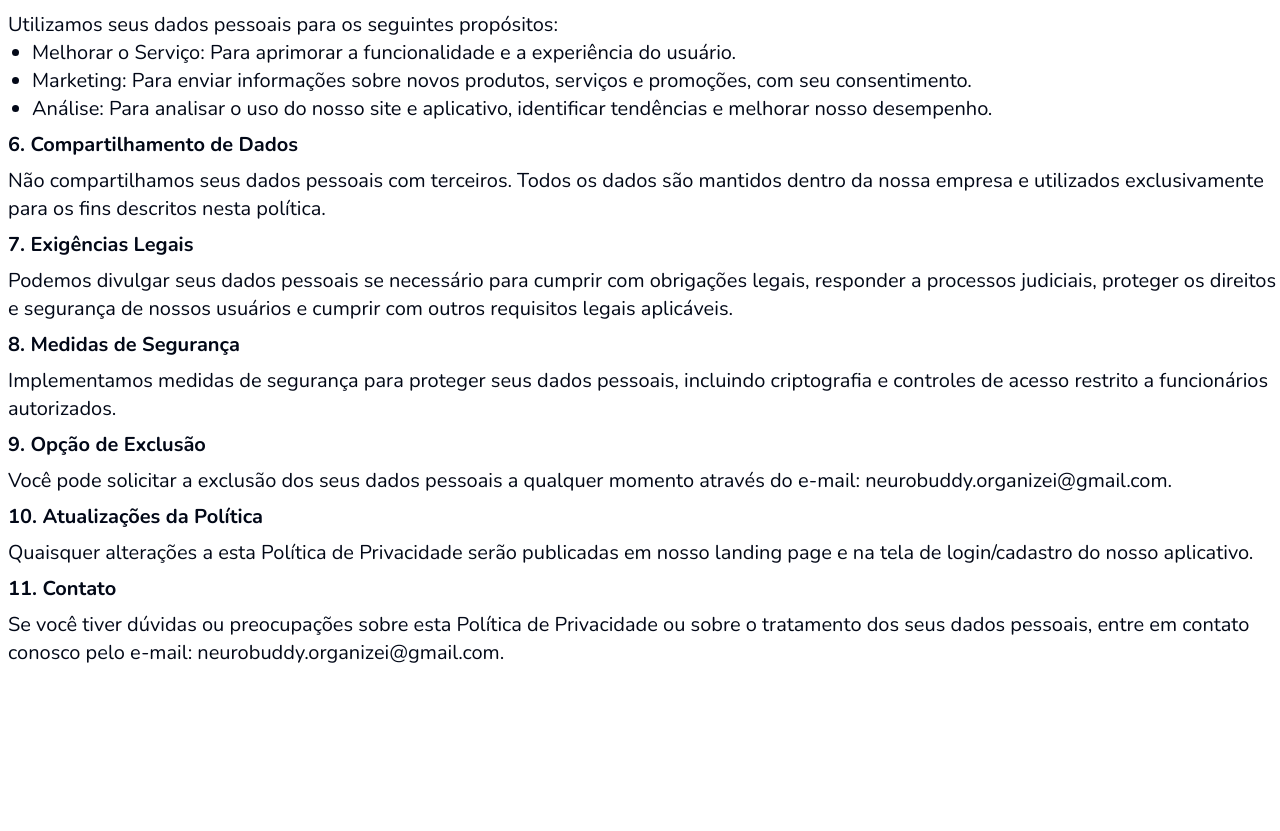
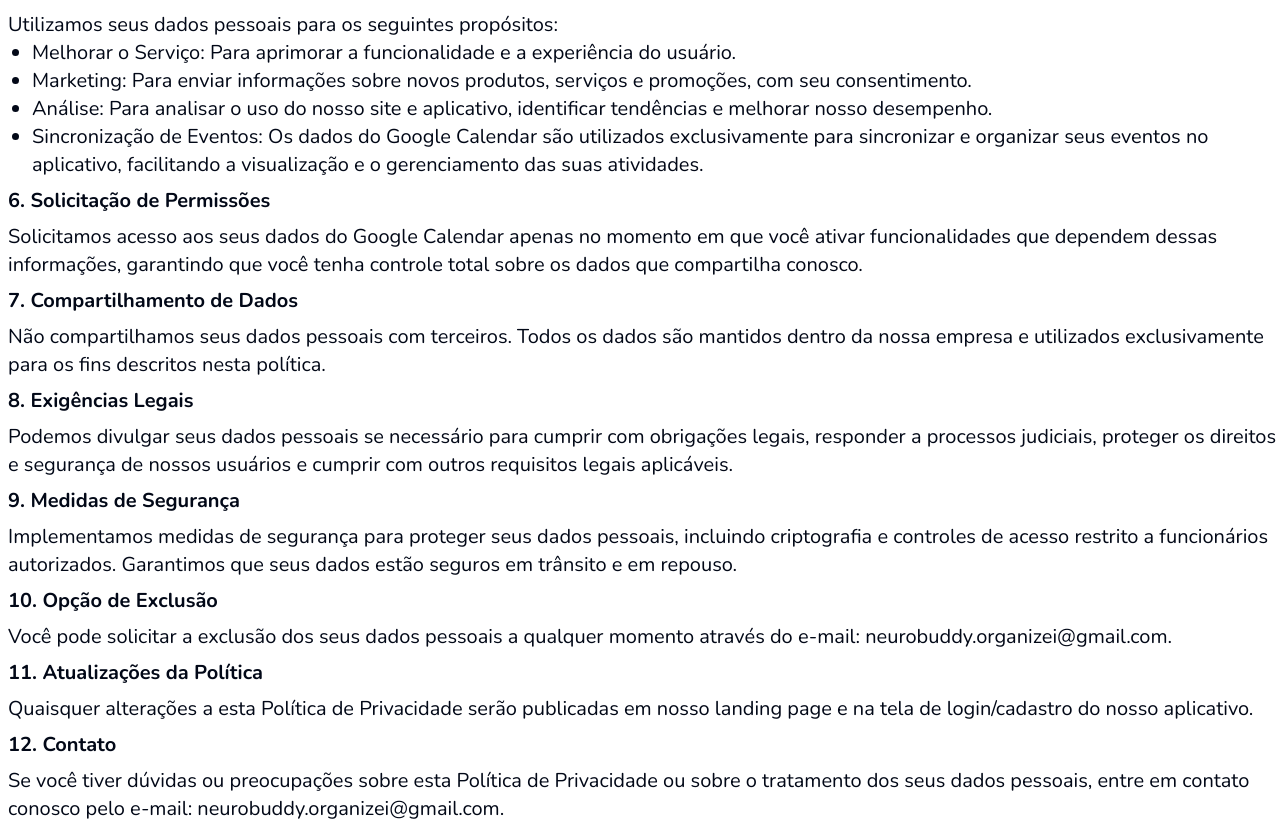
Before and after one commit to OrganizeiApp/OrganizeiApp_deploy, a Next.js app: page /privacy-policy in a window 1280 px wide. Shown: the part 809-1640 px from the top of the page. Before the commit the page ends 1484 px from the top, so only its background shows below. Built offline with nearby package versions, Linux system fonts and the light colour scheme; no server answers.

Commit message:
Politica

```diff
--- a/app/privacy-policy/page.tsx
+++ b/app/privacy-policy/page.tsx
@@ -5,14 +5,14 @@ const PoliticaPrivacidade = () => {
             <div className="pt-4"/>
             <h2 className="text-xl font-bold">Data de Vigência: 04 de setembro de 2024</h2>
             <div className="pt-2"/>
-            {/*ITEM 1*/}
+            {/* ITEM 1 */}
             <h3 className="text-xl font-bold">1. Introdução</h3>
             <div className="pt-2"/>
             <p className="text-xl">
                 Bem-vindo à Organizei! A presente Política de Privacidade tem como objetivo esclarecer como coletamos, utilizamos, armazenamos e protegemos os dados pessoais dos nossos usuários, em conformidade com a Lei Geral de Proteção de Dados (LGPD) - Lei nº 13.709/2018.
             </p>
             <div className="pt-2"/>
-            {/*ITEM 2*/}
+            {/* ITEM 2 */}
             <h3 className="text-xl font-bold">2. Nome da Empresa</h3>
             <div className="pt-2"/>
             <p className="text-xl">
@@ -20,14 +20,14 @@ const PoliticaPrivacidade = () => {
                 Endereço: No momento, estamos em processo de aceleração pela Universidade PUC-Campinas e não possuímos um endereço físico fixo.
             </p>
             <div className="pt-2"/>
-            {/*ITEM 3*/}
+            {/* ITEM 3 */}
             <h3 className="text-xl font-bold">3. Propósito da Política</h3>
             <div className="pt-2"/>
             <p className="text-xl">
-                Esta Política de Privacidade visa informar nossos usuários sobre a coleta, uso e proteção dos seus dados pessoais, bem como garantir a transparência e conformidade com a LGPD.
+                Esta Política de Privacidade visa informar nossos usuários sobre a coleta, uso e proteção dos seus dados pessoais, bem como garantir a transparência e conformidade com a LGPD e a Google API Services User Data Policy.
             </p>
             <div className="pt-2"/>
-            {/*ITEM 4*/}
+            {/* ITEM 4 */}
             <h3 className="text-xl font-bold">4. Dados Pessoais Coletados</h3>
             <div className="pt-2"/>
             <p className="text-xl">
@@ -53,7 +53,7 @@ const PoliticaPrivacidade = () => {
                 </ul>
             </p>
             <div className="pt-2"/>
-            {/*ITEM 5*/}
+            {/* ITEM 5 */}
             <h3 className="text-xl font-bold">5. Propósitos de Uso</h3>
             <div className="pt-2"/>
             <p className="text-xl">
@@ -62,46 +62,54 @@ const PoliticaPrivacidade = () => {
                     <li>Melhorar o Serviço: Para aprimorar a funcionalidade e a experiência do usuário.</li>
                     <li>Marketing: Para enviar informações sobre novos produtos, serviços e promoções, com seu consentimento.</li>
                     <li>Análise: Para analisar o uso do nosso site e aplicativo, identificar tendências e melhorar nosso desempenho.</li>
+                    <li>Sincronização de Eventos: Os dados do Google Calendar são utilizados exclusivamente para sincronizar e organizar seus eventos no aplicativo, facilitando a visualização e o gerenciamento das suas atividades.</li>
                 </ul>
             </p>
             <div className="pt-2"/>
-            {/*ITEM 6*/}
-            <h3 className="text-xl font-bold">6. Compartilhamento de Dados</h3>
+            {/* ITEM 6 */}
+            <h3 className="text-xl font-bold">6. Solicitação de Permissões</h3>
+            <div className="pt-2"/>
+            <p className="text-xl">
+                Solicitamos acesso aos seus dados do Google Calendar apenas no momento em que você ativar funcionalidades que dependem dessas informações, garantindo que você tenha controle total sobre os dados que compartilha conosco.
+            </p>
+            <div className="pt-2"/>
+            {/* ITEM 7 */}
+            <h3 className="text-xl font-bold">7. Compartilhamento de Dados</h3>
             <div className="pt-2"/>
             <p className="text-xl">
                 Não compartilhamos seus dados pessoais com terceiros. Todos os dados são mantidos dentro da nossa empresa e utilizados exclusivamente para os fins descritos nesta política.
             </p>
             <div className="pt-2"/>
-            {/*ITEM 7*/}
-            <h3 className="text-xl font-bold">7. Exigências Legais</h3>
+            {/* ITEM 8 */}
+            <h3 className="text-xl font-bold">8. Exigências Legais</h3>
             <div className="pt-2"/>
             <p className="text-xl">
                 Podemos divulgar seus dados pessoais se necessário para cumprir com obrigações legais, responder a processos judiciais, proteger os direitos e segurança de nossos usuários e cumprir com outros requisitos legais aplicáveis.
             </p>
             <div className="pt-2"/>
-            {/*ITEM 8*/}
-            <h3 className="text-xl font-bold">8. Medidas de Segurança</h3>
+            {/* ITEM 9 */}
+            <h3 className="text-xl font-bold">9. Medidas de Segurança</h3>
             <div className="pt-2"/>
             <p className="text-xl">
-                Implementamos medidas de segurança para proteger seus dados pessoais, incluindo criptografia e controles de acesso restrito a funcionários autorizados.
+                Implementamos medidas de segurança para proteger seus dados pessoais, incluindo criptografia e controles de acesso restrito a funcionários autorizados. Garantimos que seus dados estão seguros em trânsito e em repouso.
             </p>
             <div className="pt-2"/>
-            {/*ITEM 9*/}
-            <h3 className="text-xl font-bold">9. Opção de Exclusão</h3>
+            {/* ITEM 10 */}
+            <h3 className="text-xl font-bold">10. Opção de Exclusão</h3>
             <div className="pt-2"/>
             <p className="text-xl">
                 Você pode solicitar a exclusão dos seus dados pessoais a qualquer momento através do e-mail: neurobuddy.organizei@gmail.com.
             </p>
             <div className="pt-2"/>
-            {/*ITEM 10*/}
-            <h3 className="text-xl font-bold">10. Atualizações da Política</h3>
+            {/* ITEM 11 */}
+            <h3 className="text-xl font-bold">11. Atualizações da Política</h3>
             <div className="pt-2"/>
             <p className="text-xl">
                 Quaisquer alterações a esta Política de Privacidade serão publicadas em nosso landing page e na tela de login/cadastro do nosso aplicativo.
             </p>
             <div className="pt-2"/>
-            {/*ITEM 11*/}
-            <h3 className="text-xl font-bold">11. Contato</h3>
+            {/* ITEM 12 */}
+            <h3 className="text-xl font-bold">12. Contato</h3>
             <div className="pt-2"/>
             <p className="text-xl">
                 Se você tiver dúvidas ou preocupações sobre esta Política de Privacidade ou sobre o tratamento dos seus dados pessoais, entre em contato conosco pelo e-mail: neurobuddy.organizei@gmail.com.
```
